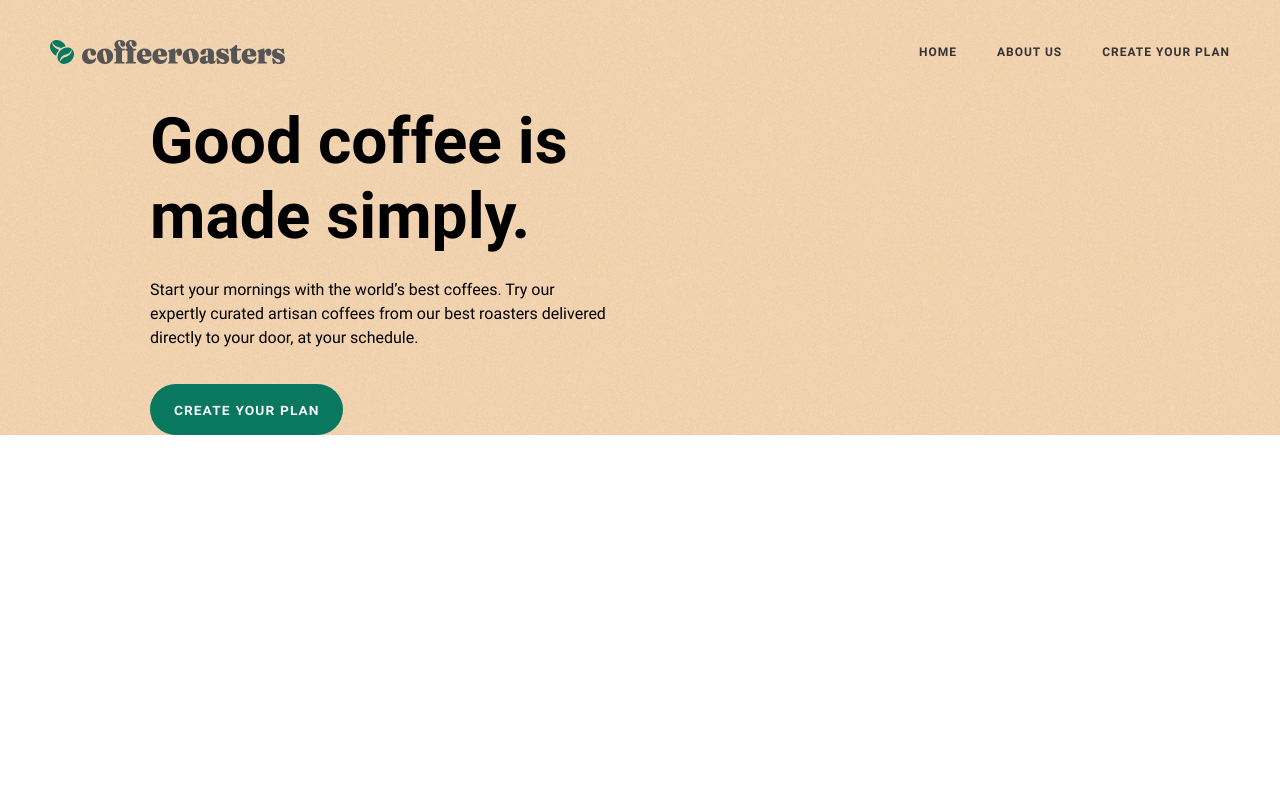
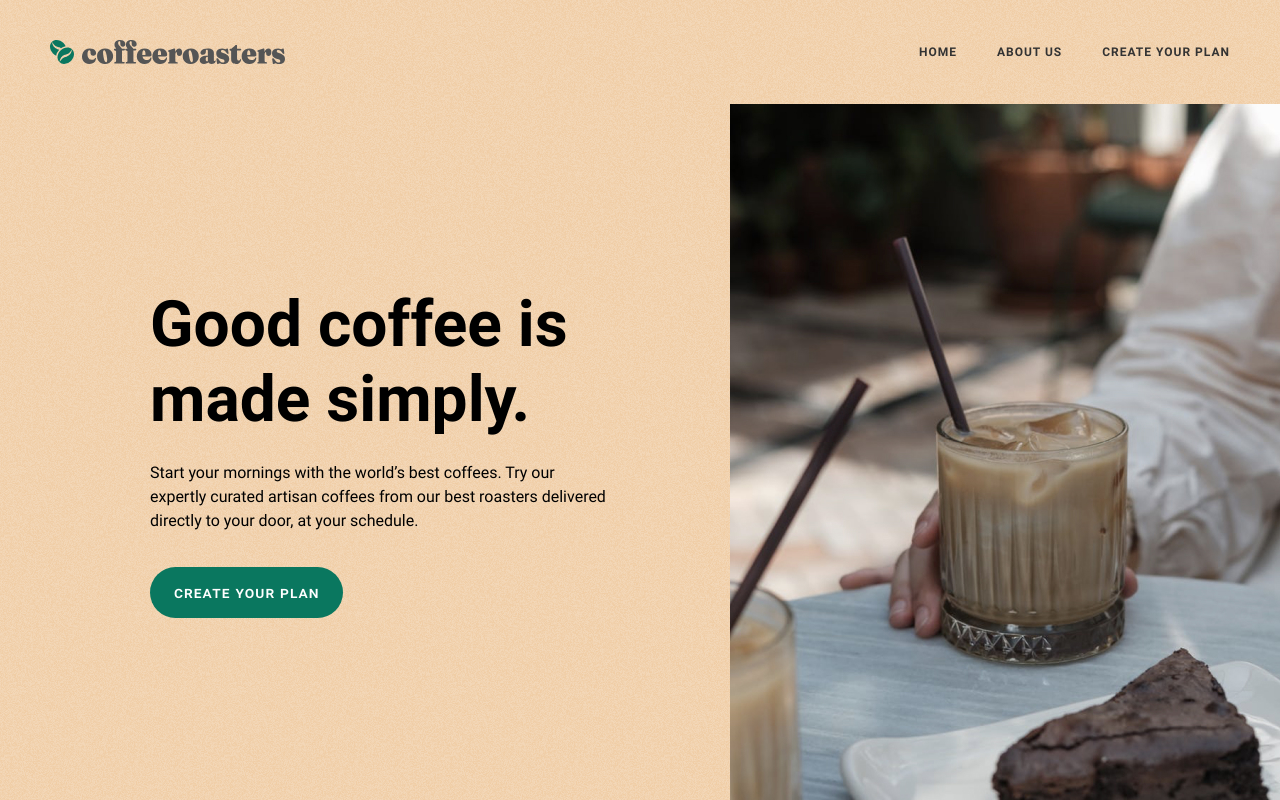
Before and after one commit to ibrohimmahmud/Coffeeroasters, a plain HTML site: page index.html in a window 1280 px wide. Drawn offline with Linux system fonts and the light colour scheme; files whose address does not match are found by name.

Commit message:
add hero img

```diff
--- a/index.html
+++ b/index.html
@@ -61,6 +61,10 @@
                         <button class="button button-marsh">create your plan</button>
                     </div>
                 </div>
+                <div class="hero-img-wrapper">
+                    <img class="hero-img hero-img-index" src="img/hero-bimg.jpg" alt="iced coffee and cake" width="710" height="696"
+                    srcset="img/hero-bimg.jpg 1x, img/hero-bimg@2x.jpg 2x">
+                </div>
             </div>
         </section>
     </div>
```
